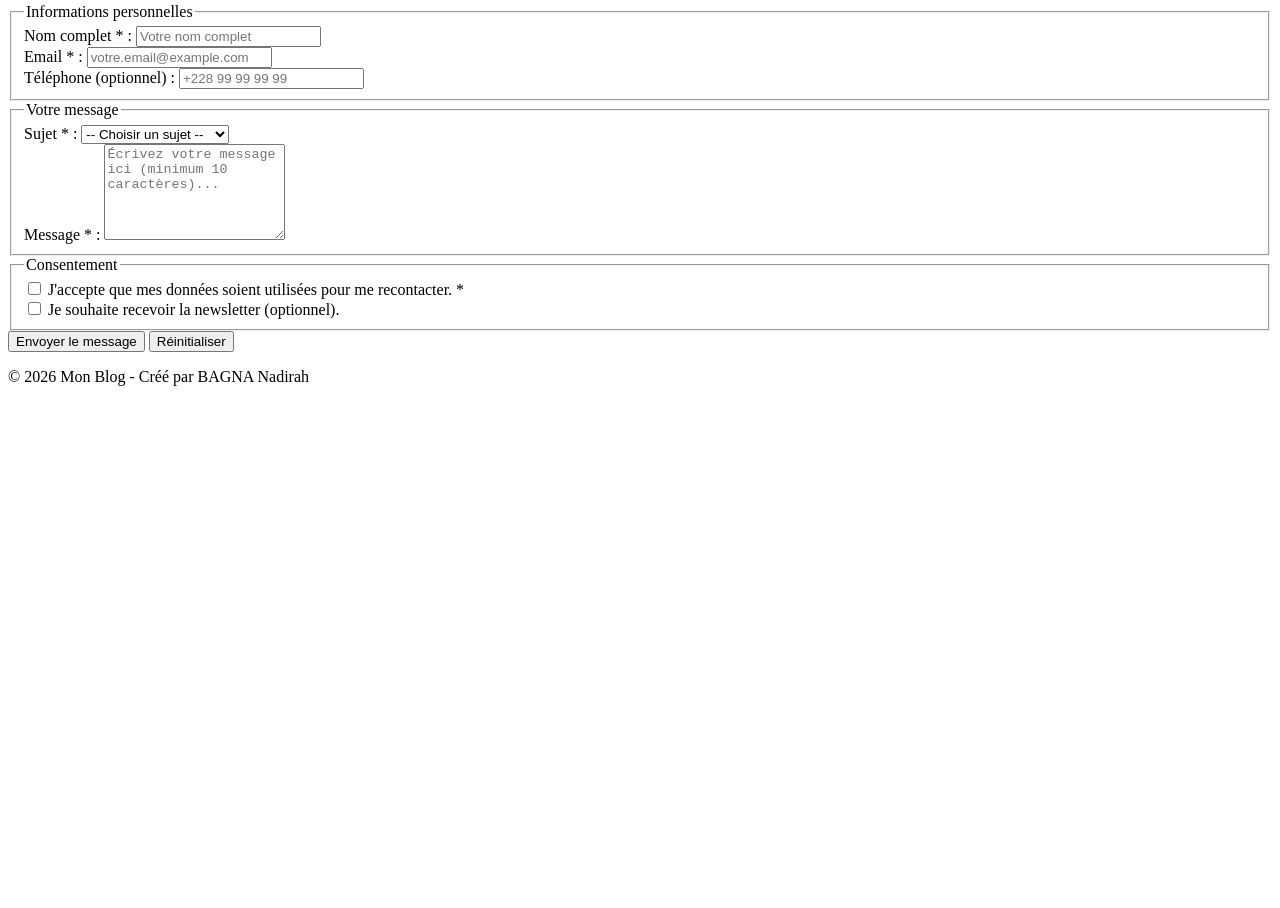
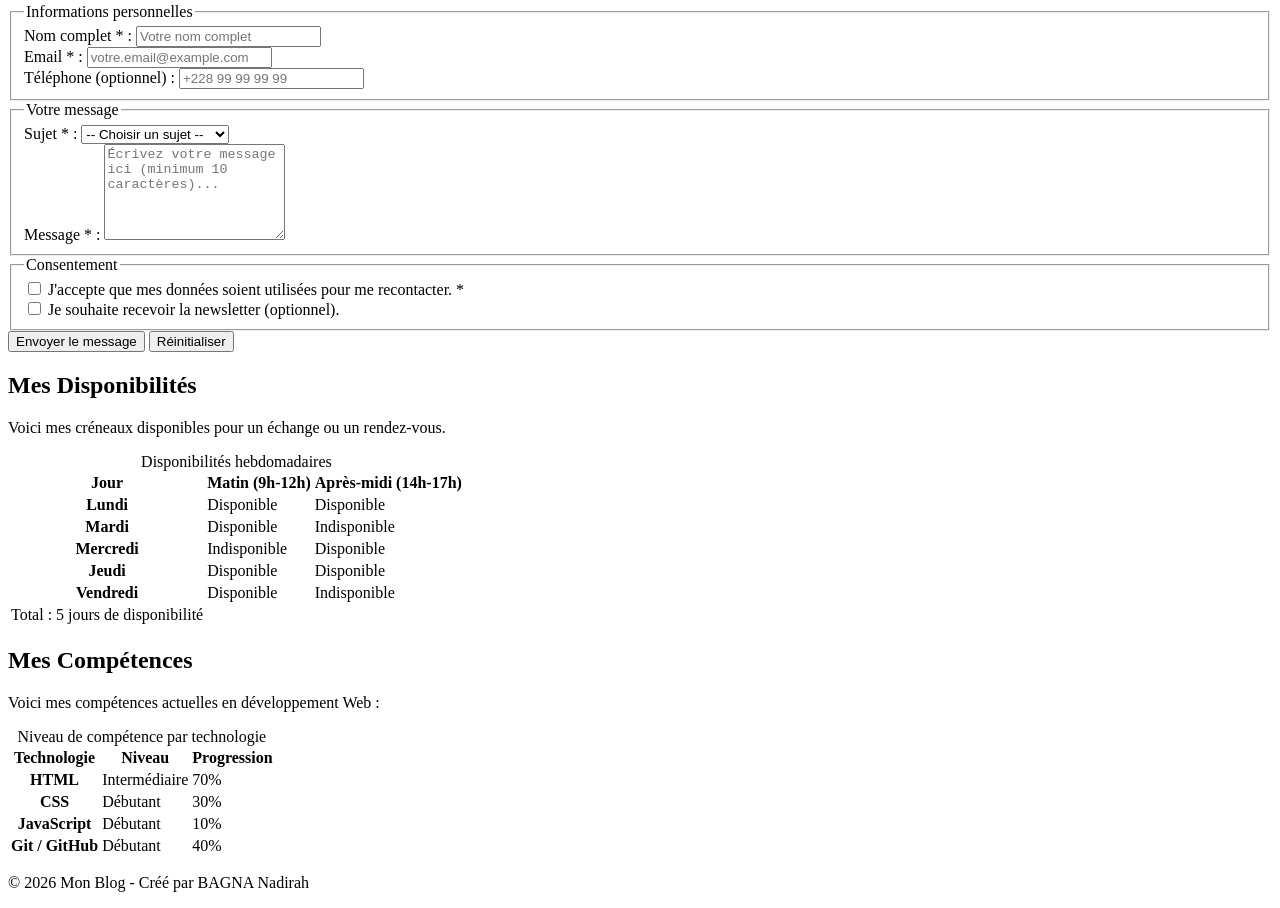
Before and after one commit to Nadirah-code/ipnet-it130-nadirah, a plain HTML site: page contact.html in a window 1280 px wide. Shown: the part 232-1140 px from the top of the page. Before the commit the page ends 800 px from the top, so only its background shows below. Drawn offline with Linux system fonts and the light colour scheme.

Commit message:
Ajout des tableaux de disponibilités et de compétences

```diff
--- a/contact.html
+++ b/contact.html
@@ -95,6 +95,84 @@
                     <button type="reset">Réinitialiser</button>
                 </div>
             </form>
+            <h2>Mes Disponibilités</h2>
+<p>Voici mes créneaux disponibles pour un échange ou un rendez-vous.</p>
+
+<table>
+  <caption>Disponibilités hebdomadaires</caption>
+  <thead>
+    <tr>
+      <th scope="col">Jour</th>
+      <th scope="col">Matin (9h-12h)</th>
+      <th scope="col">Après-midi (14h-17h)</th>
+    </tr>
+  </thead>
+  <tbody>
+    <tr>
+      <th scope="row">Lundi</td>
+      <td>Disponible</td>
+      <td>Disponible</td>
+    </tr>
+    <tr>
+        <th scope="row">Mardi</th>
+        <td>Disponible</td>
+        <td>Indisponible</td>
+    </tr>
+    <tr>
+      <th scope="row">Mercredi</th>
+      <td>Indisponible</td>
+      <td>Disponible</td>
+    </tr>
+    <th scope="row">Jeudi</th>
+      <td>Disponible</td>
+      <td>Disponible</td>
+    </tr>
+    <tr>
+      <th scope="row">Vendredi</th>
+      <td>Disponible</td>
+      <td>Indisponible</td>
+    </tr>
+  </tbody>
+  <tfoot>
+    <tr>
+        <td colsapn="3">Total : 5 jours de disponibilité </td>
+    </tr>
+  </tfoot>
+</table>
+<h2>Mes Compétences</h2>
+<p>Voici mes compétences actuelles en développement Web :</p>
+<table>
+<caption>Niveau de compétence par technologie</caption>
+<thead>
+<tr>
+<th scope="col">Technologie</th>
+<th scope="col">Niveau</th>
+<th scope="col">Progression</th>
+</tr>
+</thead>
+<tbody>
+<tr>
+<th scope="row">HTML</th>
+<td>Intermédiaire</td>
+<td>70%</td>
+</tr>
+<tr>
+<th scope="row">CSS</th>
+<td>Débutant</td>
+<td>30%</td>
+</tr>
+<tr>
+<th scope="row">JavaScript</th>
+<td>Débutant</td>
+<td>10%</td>
+</tr>
+<tr>
+<th scope="row">Git / GitHub</th>
+<td>Débutant</td>
+<td>40%</td>
+</tr>
+</tbody>
+</table>
         </section>
     </main>
     <footer>
```
